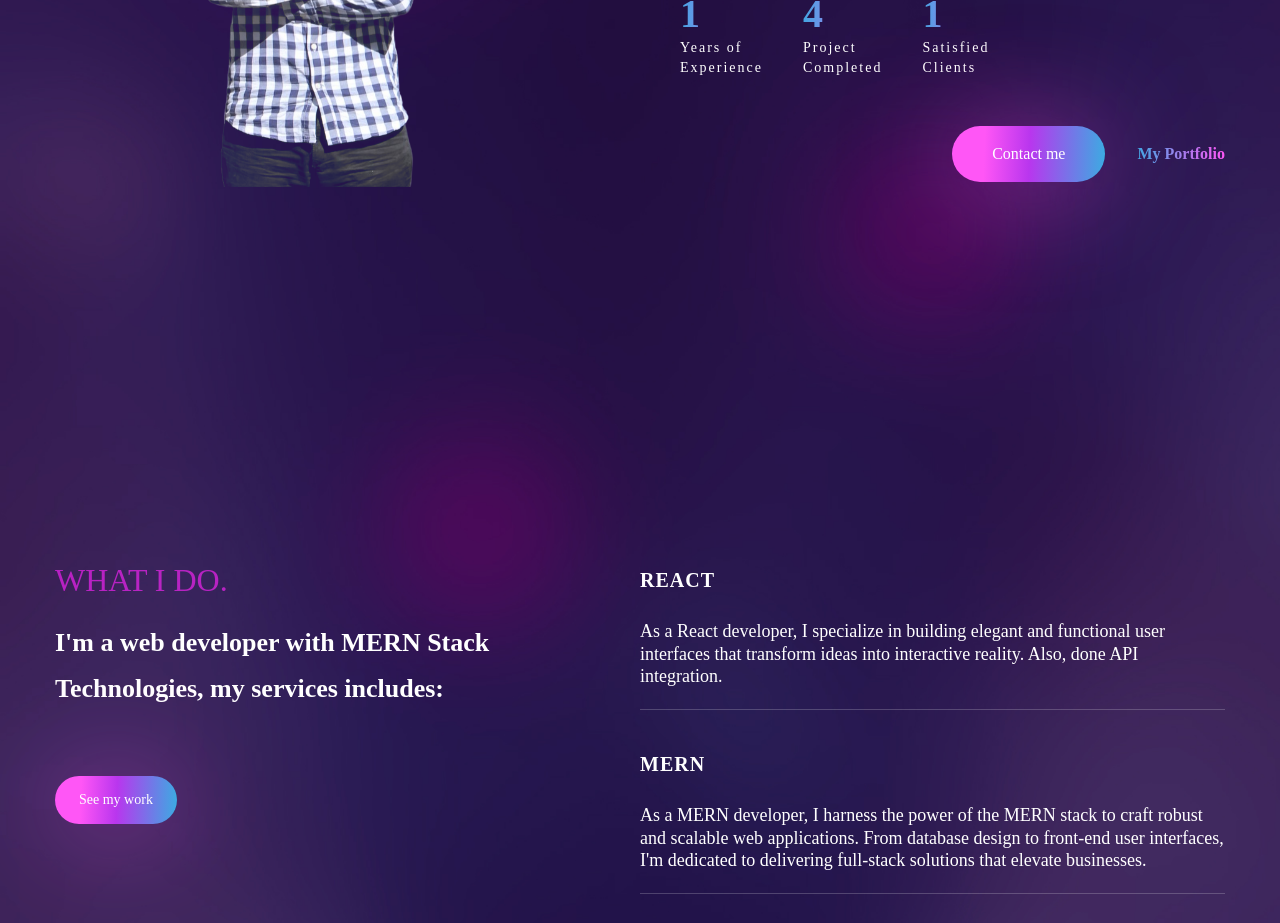
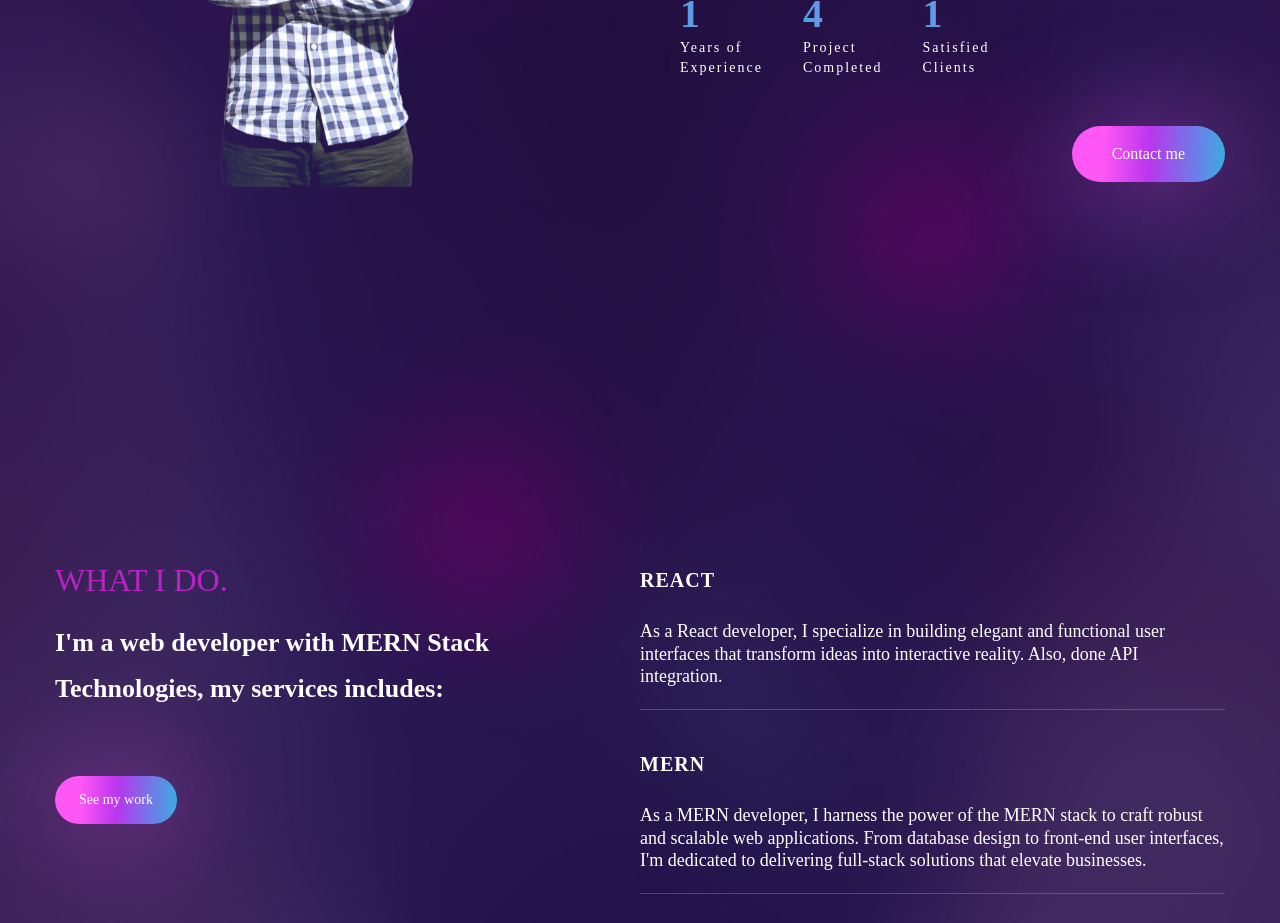
Before and after one commit to umer-shehzad/My-Porfolio-React-TailwindCSS, a React (Vite) app: page / in a window 1280 px wide. Shown: the part 1200-2123 px from the top of the page. Built offline with nearby package versions, Linux system fonts and the light colour scheme.

Commit message:
add link on button in abouts component

```diff
--- a/src/components/About.jsx
+++ b/src/components/About.jsx
@@ -7,6 +7,8 @@ import { useInView } from 'react-intersection-observer';
 import { motion } from 'framer-motion';
 // variant
 import { fadeIn } from '../variants';
+// link
+import { Link } from 'react-scroll';
 
 const About = () => {
   const [ref, inView] = useInView({
@@ -35,7 +37,7 @@ const About = () => {
             <h2 className='h2 text-accent'>About me.</h2>
             <h3 className='h3 mb-4'>I'm a web developer with MERN Stack Technologies having following skills: </h3>
             <p className='mb-6'>React | Node | Express | MongoDB | MqSQL | HTML | CSS | Bootstrap | Media Queries |
-             Tailwind CSS | Hooks | Redux | JavaScript | Firebase | GCP | Python
+              Tailwind CSS | Hooks | Redux | JavaScript | Firebase | GCP | Python
             </p>
             {/* stats */}
             <div className='flex gap-x-6 lg:gap-x-10 mb-12'>
@@ -79,10 +81,19 @@ const About = () => {
               </div>
             </div>
             <div className='flex gap-x-8 justify-end items-center'>
-              <button className='btn btn-lg'>Contact me</button>
-              <a href="#" className='text-gradient btn-link'>
+              <Link
+                to='contact'
+                activeClass='active'
+                smooth={true}
+                spy={true}
+              >
+                <button className='btn btn-lg'>
+                  Contact me
+                </button>
+              </Link>
+              {/* <a href="#" className='text-gradient btn-link'>
                 My Portfolio
-              </a>
+              </a> */}
             </div>
           </motion.div>
         </div>
```
